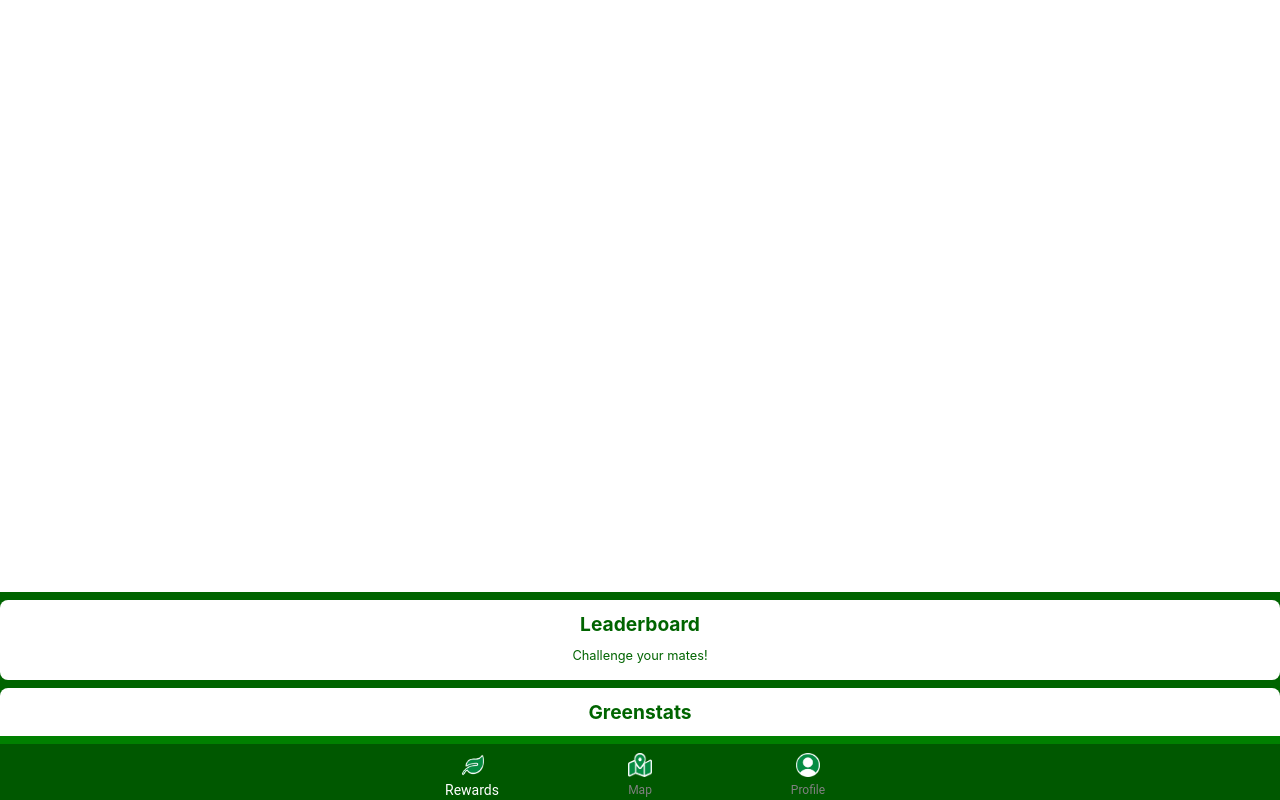
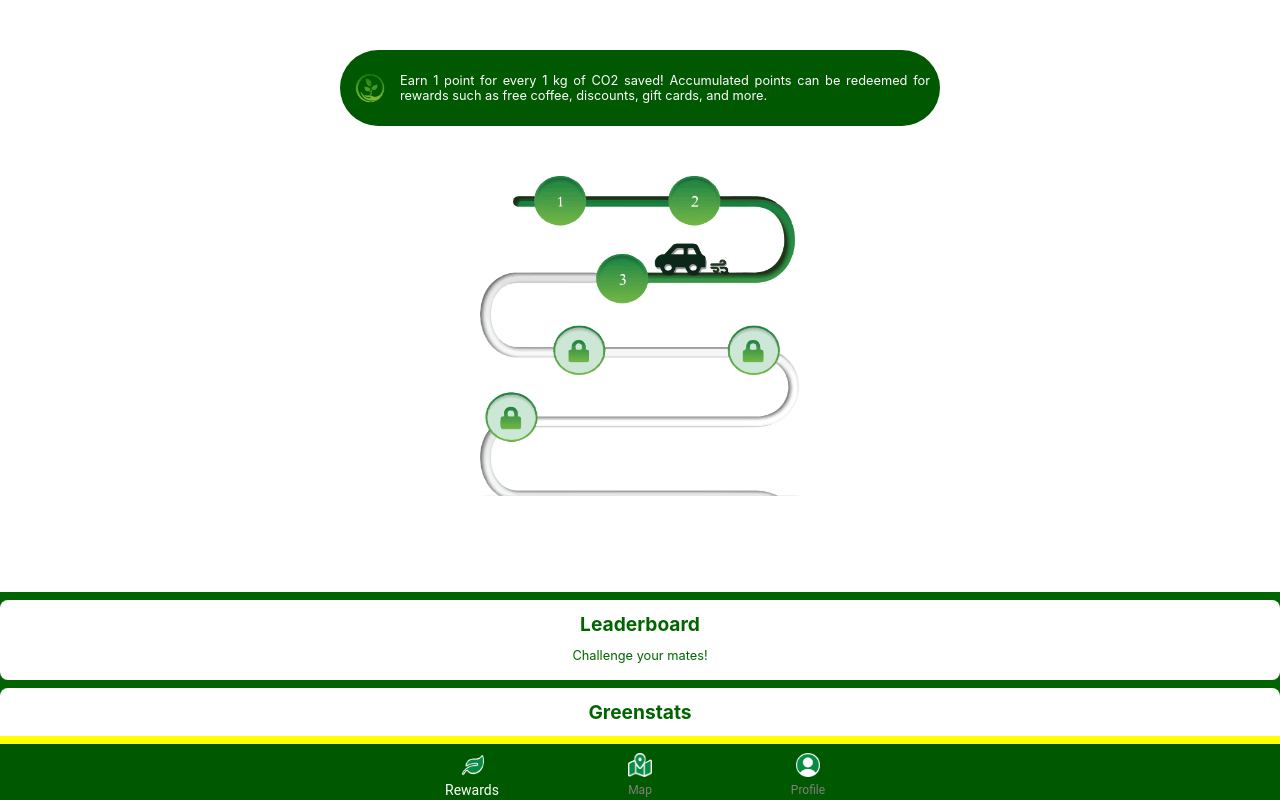
Before and after one commit to CoffeeFrog101/GreenPark, a React (Create React App) app: page /rewards in a window 1280 px wide. Built offline with nearby package versions, Linux system fonts and the light colour scheme.

Commit message:
Added container and img

```diff
--- a/src/App.jsx
+++ b/src/App.jsx
@@ -3,7 +3,7 @@ import { BrowserRouter, Routes, Route } from "react-router-dom";
 import BottomNavBar from "./pages/BottomNavBar";
 import Home from "./pages/home/Home";
 import Profile from "./pages/Profile";
-import Rewards from "./pages/Rewards";
+import Rewards from "./pages/rewards/Rewards";
 import "./pages/pages.css";
 
 function App() {
--- a/src/pages/Rewards.jsx
+++ /dev/null
@@ -1,14 +0,0 @@
-import React from "react";
-import FloatingBar from "./FloatingBar";
-
-const Rewards = () => {
-  return (
-    <div className="page-content">
-      {" "}
-      {}
-      <FloatingBar />
-    </div>
-  );
-};
-
-export default Rewards;
--- a/src/pages/FloatingBar.jsx
+++ b/src/pages/rewards/FloatingBar.jsx
@@ -12,7 +12,7 @@ const FloatingContainer = styled.div`
 `;
 
 const FloatingLabel = styled.label`
-  background: green;
+  background: yellow;
   width: 100%;
   height: 100%;
   display: block;
--- /dev/null
+++ b/src/pages/rewards/Rewards.jsx
@@ -0,0 +1,24 @@
+import React from "react";
+import FloatingBar from "./FloatingBar";
+import rewardsGame from "../imgs/rewardsGame.png";
+import RewardsInfo from "./RewardsInfo";
+
+const Rewards = () => {
+  return (
+    <div className="page-content">
+      <RewardsInfo />
+      <img
+        src={rewardsGame}
+        alt="Rewards Game"
+        style={{
+          width: "40vh",
+          height: "40vh",
+        }}
+      />{" "}
+      {}
+      <FloatingBar />
+    </div>
+  );
+};
+
+export default Rewards;
--- /dev/null
+++ b/src/pages/rewards/RewardsInfo.jsx
@@ -0,0 +1,43 @@
+import React from "react";
+import Container from "@mui/material/Container";
+import plantHand from "../imgs/plantHand.png";
+
+const RewardsInfo = () => {
+  const rewardsContainer = {
+    backgroundColor: "rgb(0, 88, 0)",
+    color: "white",
+    display: "flex",
+    alignItems: "center",
+    textAlign: "center",
+    borderRadius: "50px",
+    width: "80%",
+    padding: "10px",
+    marginTop: "50px",
+    marginBottom: "50px",
+  };
+
+  const imageStyle = {
+    width: "5vh",
+    height: "5vh",
+    marginRight: "10px",
+  };
+
+  const paragraphStyle = {
+    fontSize: "0.8em",
+    wordWrap: "break-word",
+    textAlign: "justify",
+  };
+
+  return (
+    <Container maxWidth="sm" style={rewardsContainer}>
+      <img src={plantHand} alt="Rewards picture" style={imageStyle} />
+      <p style={paragraphStyle}>
+        Earn 1 point for every 1 kg of CO2 saved! Accumulated points can be
+        redeemed for rewards such as free coffee, discounts, gift cards, and
+        more.
+      </p>
+    </Container>
+  );
+};
+
+export default RewardsInfo;
```
Also changed, not shown: src/pages/imgs/plantHand.png (added), src/pages/imgs/rewardsGame.png (added).
